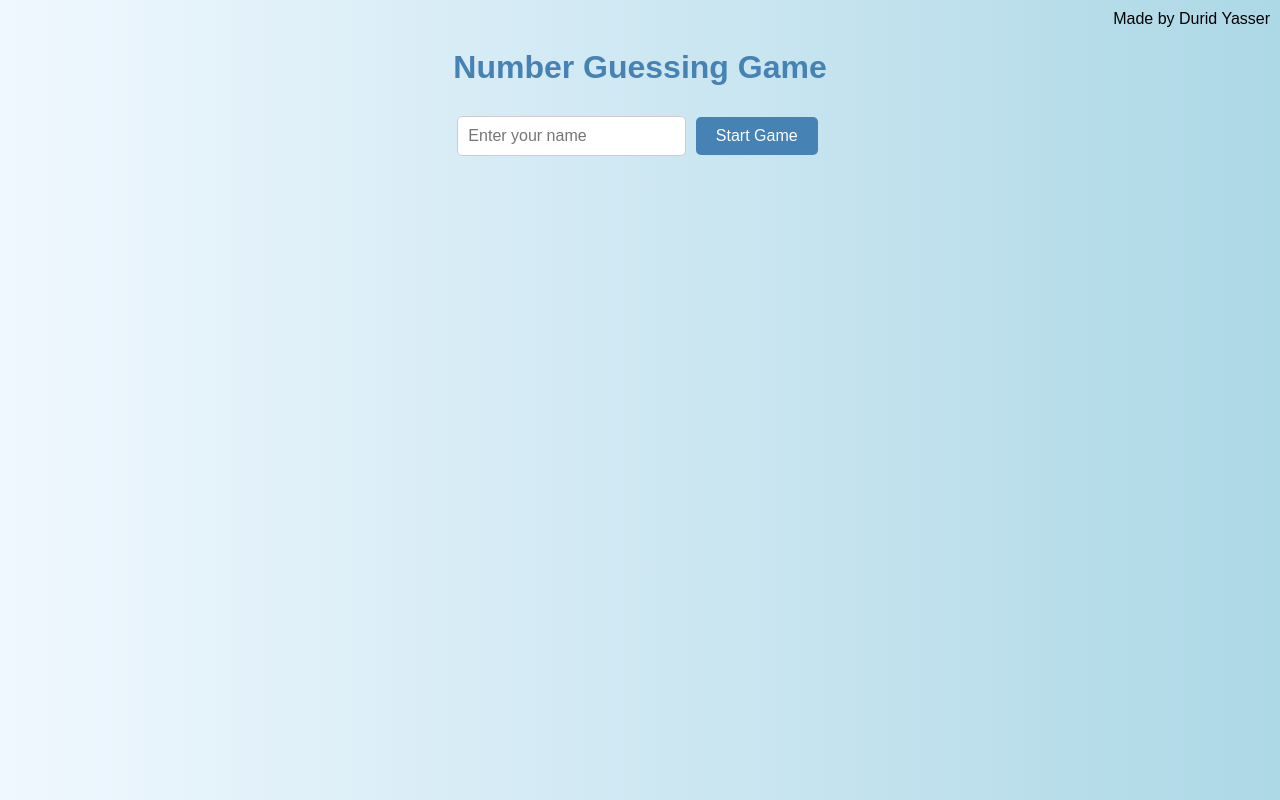
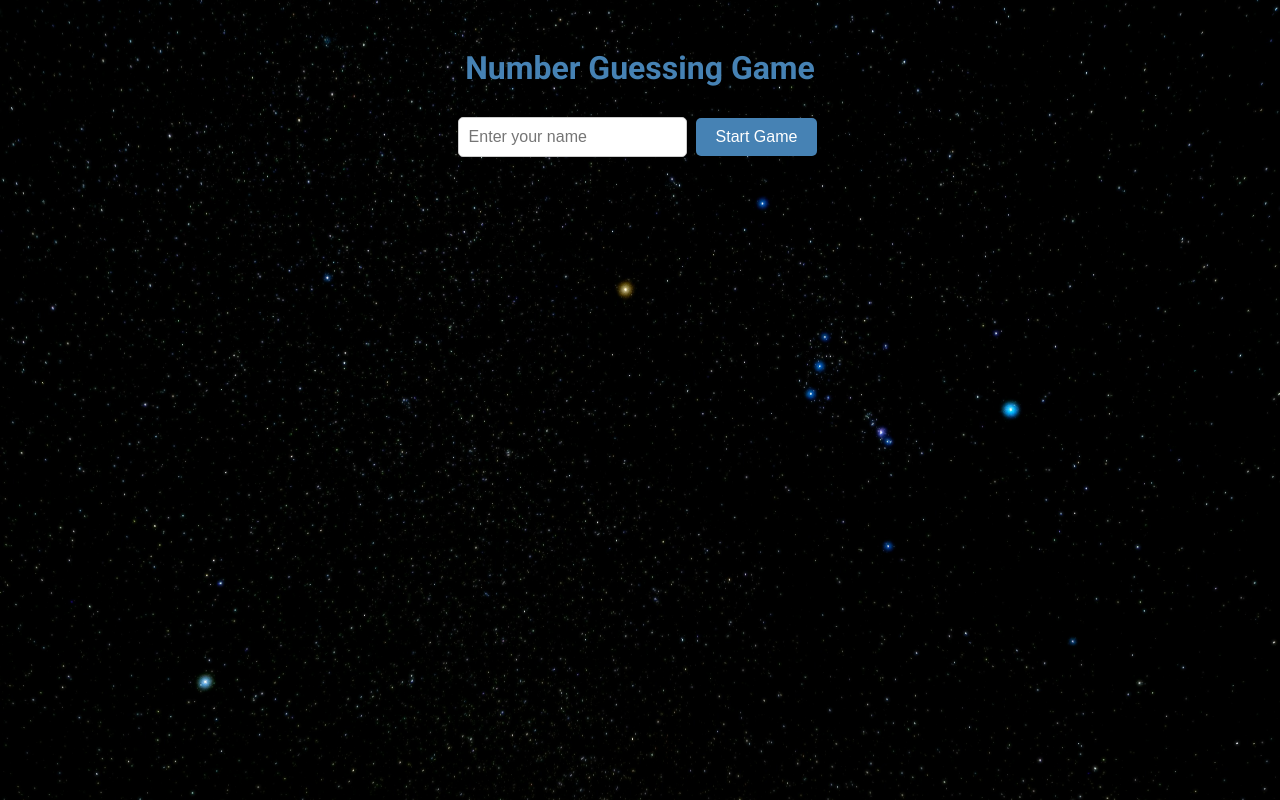
Before and after one commit to DarkHonored/number-guessing-game, a plain HTML site: page index.html in a window 1280 px wide. Drawn offline with Linux system fonts and the light colour scheme.

Commit message:
Add files via upload

```diff
--- a/index.html
+++ b/index.html
@@ -4,6 +4,7 @@
     <meta charset="UTF-8">
     <meta name="viewport" content="width=device-width, initial-scale=1.0">
     <title>Number Guessing Game</title>
+    <link href="https://fonts.googleapis.com/css2?family=Roboto:wght@400;700&display=swap" rel="stylesheet">
     <link rel="stylesheet" href="styles.css">
 </head>
 <body>
@@ -44,6 +45,7 @@
     <button id="shareButton" style="display: none;">Share Your Score</button>
     <audio id="winSound" src="win.mp3"></audio>
     <audio id="loseSound" src="lose.mp3"></audio>
+    <audio id="backgroundMusic" src="background.mp3" loop></audio>
     <script src="script.js"></script>
 </body>
 </html>
--- a/script.js
+++ b/script.js
@@ -12,6 +12,7 @@ document.getElementById("startGame").addEventListener("click", () => {
         document.getElementById("user-input").style.display = "none";
         document.getElementById("gameArea").style.display = "block";
         startGame(10); // Start with easy level
+        document.getElementById("backgroundMusic").play(); // Play background music
     } else {
         alert("Please enter your name!");
     }
@@ -93,6 +94,7 @@ function resetGame() {
     clearInterval(timer);
     document.getElementById("leaderboard").style.display = "block";
     displayLeaderboard();
+    document.getElementById("backgroundMusic").pause(); // Pause music on reset
 }
 
 function updateLeaderboard(score) {
--- a/styles.css
+++ b/styles.css
@@ -1,11 +1,10 @@
 body {
-    font-family: Arial, sans-serif;
+    font-family: 'Roboto', sans-serif; /* Using Google Fonts */
     text-align: center;
     padding: 20px;
-    background-color: #f0f8ff; /* Light background color */
-    background-image: linear-gradient(to right, #f0f8ff, #add8e6); /* Gradient effect */
-    color: #333; /* Text color */
-    overflow: hidden; /* Prevent scrollbars on small screens */
+    background: url('background.jpg') no-repeat center center fixed; /* Add a background image */
+    background-size: cover; /* Cover the whole area */
+    color: #333;
 }
 
 #footer {
@@ -18,7 +17,7 @@ body {
 
 h1 {
     margin-bottom: 20px;
-    color: #4682b4; /* Change title color */
+    color: #4682b4; /* Title color */
 }
 
 button {
```
Also changed, not shown: background.jpg (added), 1 other file.
